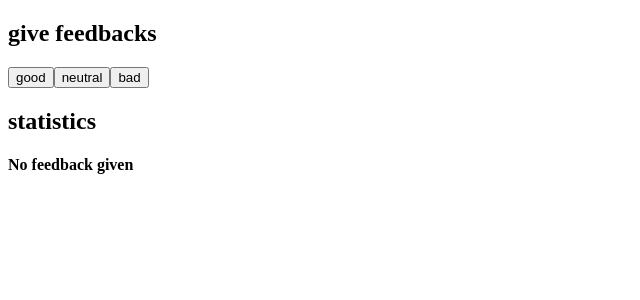
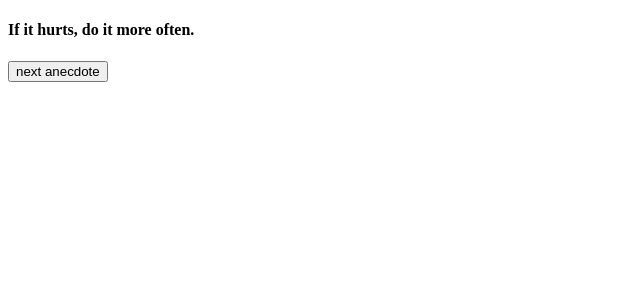
Before and after one commit to IlBardoHammer/fullStackOpenCourse, a React (Vite) app in the folder part1/: page / in a window 1280 px wide. Shown: the top 300 px of the page, without its empty margins (0-640 px from the left). Built offline with nearby package versions, Linux system fonts and the light colour scheme.

Commit message:
Create folder anecdotes and Done exercise 1.12

```diff
--- /dev/null
+++ b/part1/src/anecdotes/App.jsx
@@ -0,0 +1,33 @@
+import { useState } from 'react'
+
+const App = () => {
+  const anecdotes = [
+    'If it hurts, do it more often.',
+    'Adding manpower to a late software project makes it later!',
+    'The first 90 percent of the code accounts for the first 90 percent of the development time...The remaining 10 percent of the code accounts for the other 90 percent of the development time.',
+    'Any fool can write code that a computer can understand. Good programmers write code that humans can understand.',
+    'Premature optimization is the root of all evil.',
+    'Debugging is twice as hard as writing the code in the first place. Therefore, if you write the code as cleverly as possible, you are, by definition, not smart enough to debug it.',
+    'Programming without an extremely heavy use of console.log is same as if a doctor would refuse to use x-rays or blood tests when diagnosing patients.',
+    'The only way to go fast, is to go well.'
+  ]
+
+  const [selected, setSelected] = useState(0)
+
+  const handleGenerateRandom = () => {
+    let x = Math.floor(Math.random() * 8);
+    console.log(x)
+    setSelected(x);
+
+  };
+
+  return (
+
+    <div>
+      <h4>{anecdotes[selected]}</h4>
+      <button onClick={handleGenerateRandom}>next anecdote</button>
+    </div>
+  )
+}
+
+export default App
--- a/part1/src/main.jsx
+++ b/part1/src/main.jsx
@@ -2,7 +2,7 @@
 import ReactDOM from 'react-dom/client'
 
 // import App from './courseinfo/App.jsx'
-import App from './unicafe/App.jsx'
-// import App from './anecdotes/App.jsx'
+// import App from './unicafe/App.jsx'
+import App from './anecdotes/App.jsx'
 
 ReactDOM.createRoot(document.getElementById('root')).render(<App />)
```
